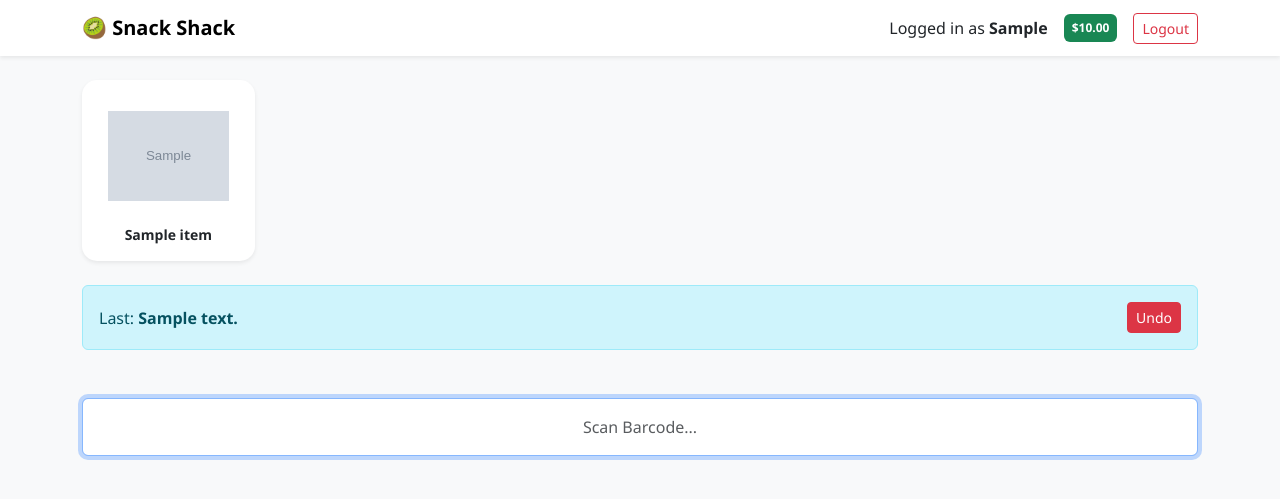
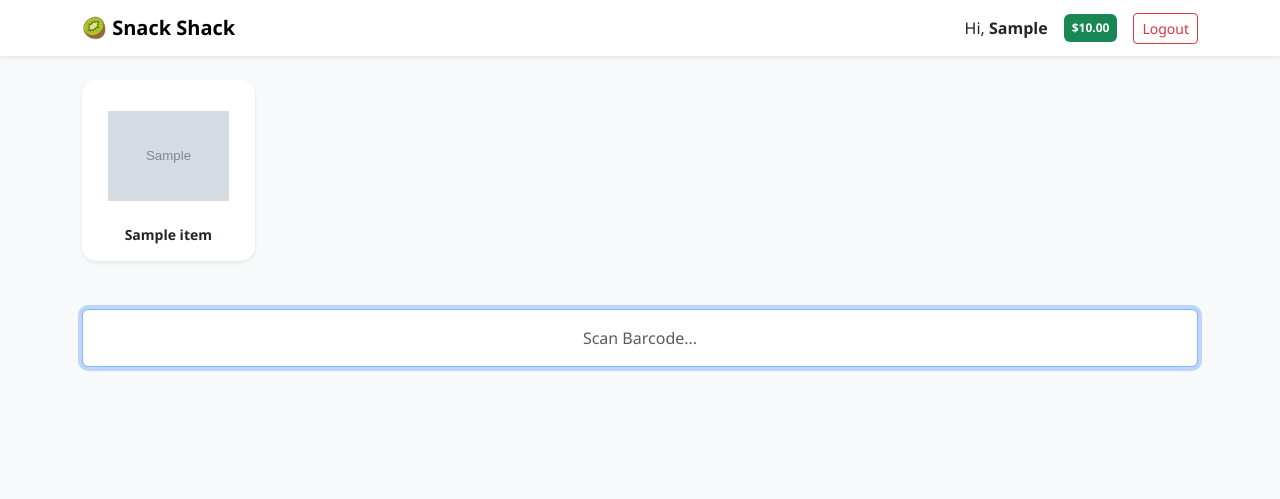
Before and after one commit to kiwiiwik/snackshack-nz, a Flask app: page / in a window 1280 px wide. Shown: the top 499 px of the page. Run offline with Flask 3, Linux system fonts and the light colour scheme; the visitor is signed in with stand-in values (Sample User, id 1); tables that the repository leaves empty hold one stand-in row (values such as "Sample post"); grey boxes marked "Sample" are stand-in pictures.

Commit message:
Fixed index.html and SQL column namesssss

```diff
--- a/models.py
+++ b/models.py
@@ -17,7 +17,7 @@ class Products(db.Model):
     upc_code = db.Column('UPC_Code', db.String(50), primary_key=True)
     description = db.Column('Description', db.String(100))
     price = db.Column('Price', db.Numeric(10, 2))
-    image_url = db.Column('Image_URL', db.String(255))
+    # NO Image_URL here - confirmed by image_f1d81c.png
 
 class Transactions(db.Model):
     __tablename__ = 'Transactions'
@@ -29,7 +29,6 @@ class Transactions(db.Model):
 
 class Quick_Items(db.Model):
     __tablename__ = 'Quick_Items'
-    # Fixed to match your exact SQL schema
     item_id = db.Column('Item_ID', db.Integer, primary_key=True)
     label = db.Column('Label', db.String(50))
     barcode_val = db.Column('Barcode_Value', db.String(50))
--- a/templates/index.html
+++ b/templates/index.html
@@ -2,98 +2,57 @@
 <html lang="en">
 <head>
     <meta charset="UTF-8">
-    <meta name="viewport" content="width=device-width, initial-scale=1.0">
     <title>Snack Shack NZ</title>
     <link href="https://cdn.jsdelivr.net/npm/bootstrap@5.3.0/dist/css/bootstrap.min.css" rel="stylesheet">
     <link rel="stylesheet" href="https://cdnjs.cloudflare.com/ajax/libs/font-awesome/6.4.0/css/all.min.css">
     <style>
-        body { background-color: #f8f9fa; font-family: 'Segoe UI', Tahoma, Geneva, Verdana, sans-serif; }
-        .user-tile { transition: 0.2s; border-radius: 15px; cursor: pointer; border: none; }
+        body { background-color: #f8f9fa; font-family: 'Segoe UI', sans-serif; }
+        .user-tile { transition: 0.2s; border-radius: 15px; border: none; cursor: pointer; }
         .user-tile:hover { transform: scale(1.05); box-shadow: 0 10px 20px rgba(0,0,0,0.1); }
-        .initial-avatar {
-            width: 70px; height: 70px; background: #0d6efd; color: white;
-            border-radius: 50%; display: flex; align-items: center;
-            justify-content: center; margin: 0 auto 15px; font-weight: bold; font-size: 1.5rem;
-        }
         .product-img { width: 100%; height: 120px; object-fit: contain; padding: 10px; }
     </style>
 </head>
 <body>
-
 <nav class="navbar navbar-light bg-white shadow-sm mb-4">
     <div class="container">
         <a class="navbar-brand fw-bold" href="/">🥝 Snack Shack</a>
         {% if user %}
         <div class="d-flex align-items-center">
-            <span class="me-3">Logged in as <strong>{{ user.first_name }}</strong></span>
-            <span class="badge {{ 'bg-danger' if user.balance < 0 else 'bg-success' }} p-2 me-3">
-                ${{ "%.2f"|format(user.balance) }}
-            </span>
+            <span class="me-3">Hi, <strong>{{ user.first_name }}</strong></span>
+            <span class="badge {{ 'bg-danger' if user.balance < 0 else 'bg-success' }} p-2 me-3">${{ "%.2f"|format(user.balance) }}</span>
             <a href="{{ url_for('main.logout') }}" class="btn btn-sm btn-outline-danger">Logout</a>
         </div>
         {% endif %}
     </div>
 </nav>
-
 <div class="container">
     {% if not user %}
-        <h4 class="text-center mb-5 text-secondary">Select User (Howick/Auckland)</h4>
+        <h4 class="text-center mb-5 text-secondary">Select User (Auckland Office)</h4>
         <div class="row row-cols-2 row-cols-md-4 row-cols-lg-6 g-4 mb-5">
             {% for u in users %}
-            <div class="col">
-                <a href="{{ url_for('main.manual_add', barcode=u.card_id or '') }}" class="text-decoration-none text-dark">
-                    <div class="card h-100 p-4 user-tile text-center shadow-sm">
-                        <div class="initial-avatar">{{ u.first_name[0] }}</div>
-                        <div class="fw-bold">{{ u.first_name }}</div>
-                    </div>
-                </a>
-            </div>
+            <div class="col"><a href="{{ url_for('main.manual_add', barcode=u.card_id or '') }}" class="text-decoration-none text-dark"><div class="card h-100 p-4 user-tile text-center shadow-sm"><div>{{ u.first_name }}</div></div></a></div>
             {% endfor %}
         </div>
-        <div class="text-center">
-            <a href="{{ url_for('main.all_users') }}" class="btn btn-light border shadow-sm">Find Other Staff...</a>
-        </div>
+        <div class="text-center"><a href="{{ url_for('main.all_users') }}" class="btn btn-light border shadow-sm">Find Other Staff...</a></div>
     {% else %}
         <div class="row row-cols-2 row-cols-md-4 row-cols-lg-6 g-3 mb-4">
             {% for item in quick_items %}
-            <div class="col">
-                <a href="{{ url_for('main.manual_add', barcode=item.barcode_val) }}" class="text-decoration-none text-dark">
-                    <div class="card h-100 text-center border-0 shadow-sm p-3 user-tile">
-                        <img src="{{ url_for('static', filename='images/' + item.image_url) }}" class="product-img mb-2">
-                        <div class="fw-bold small">{{ item.label }}</div>
-                    </div>
-                </a>
-            </div>
+            <div class="col"><a href="{{ url_for('main.manual_add', barcode=item.barcode_val) }}" class="text-decoration-none text-dark"><div class="card h-100 text-center border-0 shadow-sm p-3 user-tile"><img src="{{ url_for('static', filename='images/' + item.image_url) }}" class="product-img mb-2"><div class="fw-bold small">{{ item.label }}</div></div></a></div>
             {% endfor %}
         </div>
-        {% if last_item %}
-        <div class="alert alert-info d-flex justify-content-between align-items-center mt-4">
-            <span>Last: <strong>{{ last_item.description }}</strong></span>
-            <a href="{{ url_for('main.undo') }}" class="btn btn-danger btn-sm">Undo</a>
-        </div>
-        {% endif %}
     {% endif %}
-
     <div class="mt-5 mb-5 text-center">
         <form action="{{ url_for('main.scan') }}" method="POST">
-            <input type="text" name="barcode" id="barcode" class="form-control text-center py-3"
-                   placeholder="Scan Barcode..." autofocus autocomplete="off">
+            <input type="text" name="barcode" id="barcode" class="form-control text-center py-3" placeholder="Scan Barcode..." autofocus autocomplete="off">
         </form>
     </div>
 </div>
-
 <script>
     {% if user %}
-    // 10-Second Auto-Logout
     let timeout = setTimeout(() => { window.location.href = "{{ url_for('main.logout') }}"; }, 10000);
-    window.onmousemove = window.onclick = window.onkeydown = () => {
-        clearTimeout(timeout);
-        timeout = setTimeout(() => { window.location.href = "{{ url_for('main.logout') }}"; }, 10000);
-    };
+    window.onmousemove = window.onclick = window.onkeydown = () => { clearTimeout(timeout); timeout = setTimeout(() => { window.location.href = "{{ url_for('main.logout') }}"; }, 10000); };
     {% endif %}
-    document.addEventListener("click", (e) => {
-        if (!['INPUT', 'A', 'BUTTON'].includes(e.target.tagName)) document.getElementById("barcode").focus();
-    });
+    document.addEventListener("click", (e) => { if (!['INPUT', 'A', 'BUTTON'].includes(e.target.tagName)) document.getElementById("barcode").focus(); });
 </script>
 </body>
 </html>
```
